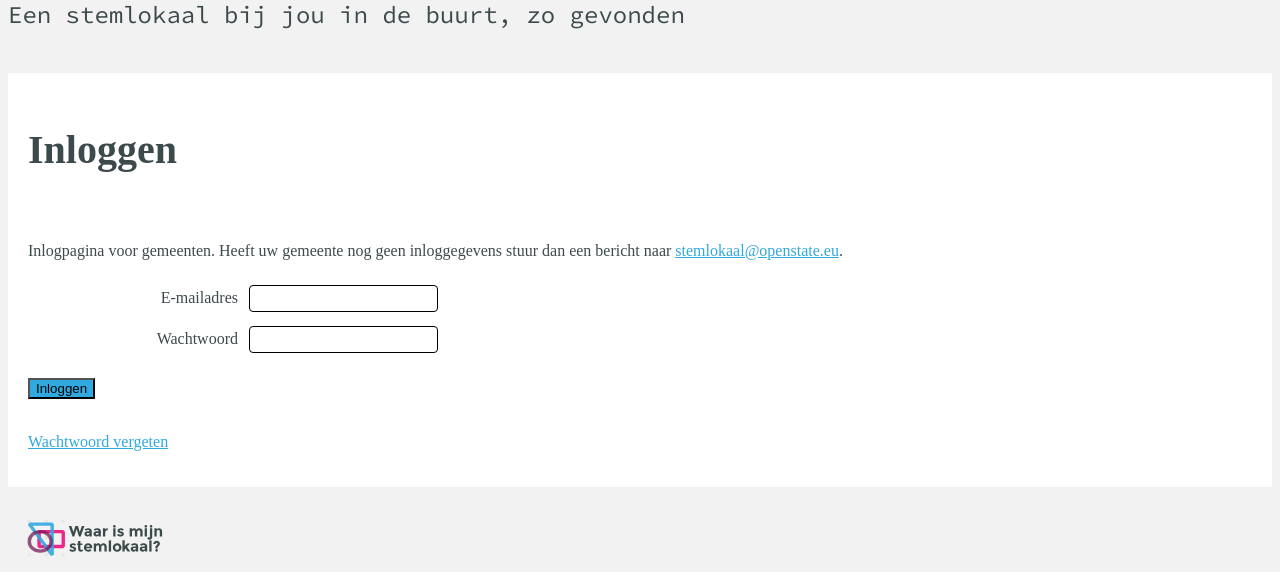
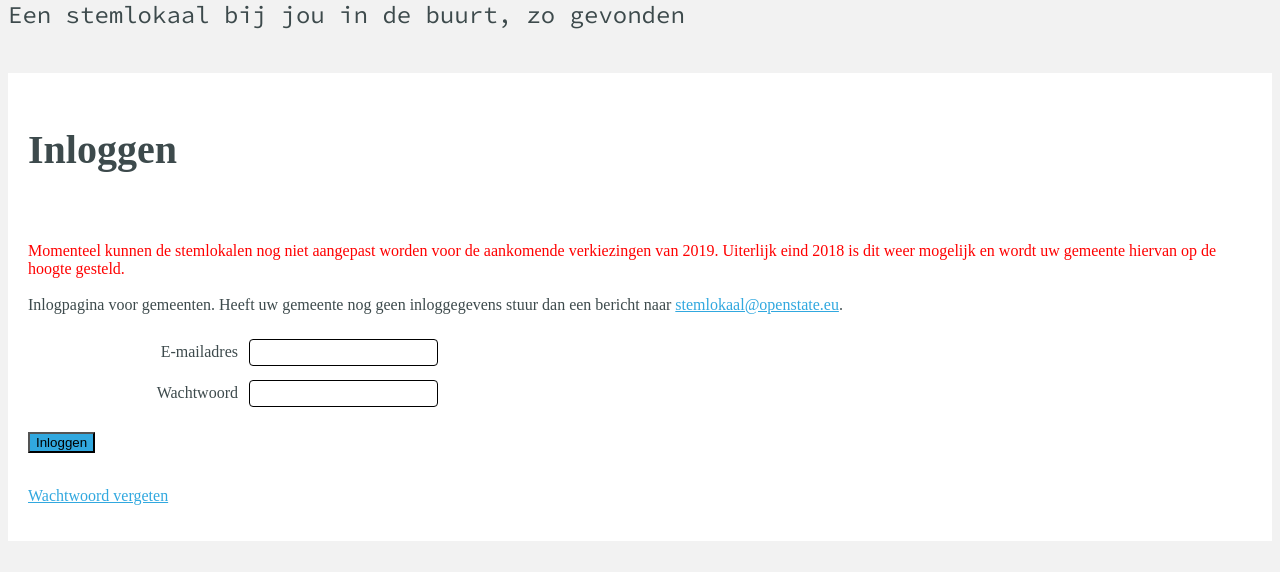
Before and after one commit to openstate/stembureaus, a Flask app: page /gemeente-login in a window 1280 px wide. Shown: the part 785-1357 px from the top of the page. Run offline with Flask 2, Linux system fonts and the light colour scheme; style sheets or scripts are compiled from the project's sources; parts of the project's set-up code (start-up, migrations or seed data) failed here and were passed over; some libraries are stand-ins or nearby versions.

Commit message:
Add temporary message until the site is opened again for usage by the municipalities

```diff
--- a/app/templates/gemeente-login.html
+++ b/app/templates/gemeente-login.html
@@ -6,6 +6,11 @@
 
 {% block content %}
   <h1>Inloggen</h1>
+
+  <br>
+  <br>
+
+  <span style="color: red">Momenteel kunnen de stemlokalen nog niet aangepast worden voor de aankomende verkiezingen van 2019. Uiterlijk eind 2018 is dit weer mogelijk en wordt uw gemeente hiervan op de hoogte gesteld.</span>
 
   <br>
   <br>
--- a/app/templates/gemeente-stemlokalen-dashboard.html
+++ b/app/templates/gemeente-stemlokalen-dashboard.html
@@ -12,6 +12,8 @@
   <h1 class="title-pad">{{ current_user.gemeente_naam }}</h1>
 
   <br>
+
+  <span style="color: red">Momenteel kunnen de stemlokalen nog niet aangepast worden voor de aankomende verkiezingen van 2019. Uiterlijk eind 2018 is dit weer mogelijk en wordt uw gemeente hiervan op de hoogte gesteld.</span>
 
   Er zijn twee methoden om stembureaus toe te voegen, <a href="{{ url_for('gemeente_instructies') }}">klik hier voor meer informatie en instructies</a>.
 
```
